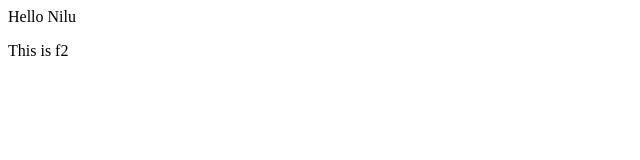
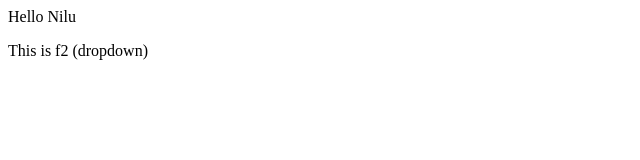
Before and after one commit to macro-nilu/Local-Repo, a plain HTML site: page index.html in a window 1280 px wide. Shown: the full height of the page, 0-640 px from the left. Drawn offline with Linux system fonts and the light colour scheme.

Commit message:
add dropdown

```diff
--- a/index.html
+++ b/index.html
@@ -1,2 +1,2 @@
 <p> Hello Nilu</p>
-<p> This is f2 </p>
+<p> This is f2 (dropdown) </p>
```
